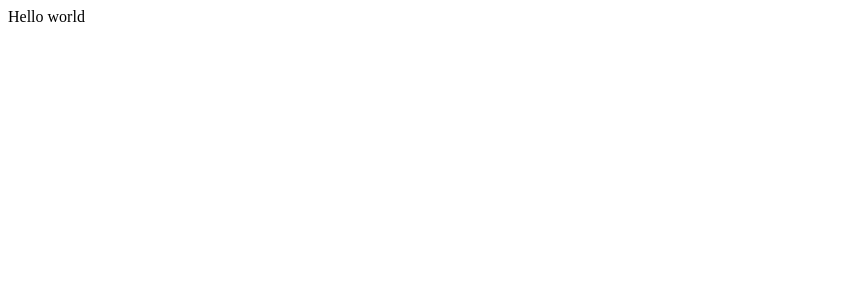
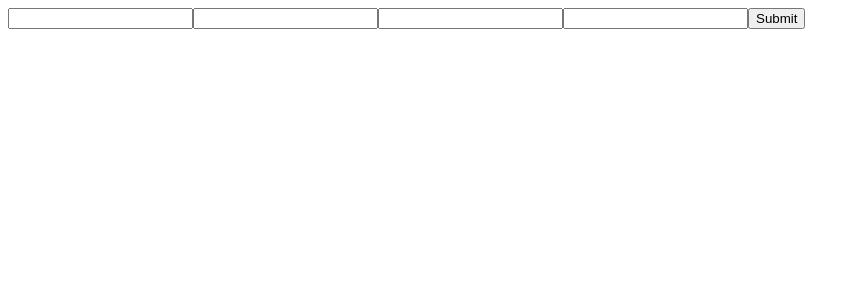
Before and after one commit to sandipshrest/socket, a Next.js app in the folder client/: page /register in a window 1280 px wide. Shown: the top 300 px of the page, without its empty margins (0-860 px from the left). Built offline with nearby package versions, Linux system fonts and the light colour scheme.

Commit message:
register user successfully

```diff
--- a/client/package.json
+++ b/client/package.json
@@ -9,10 +9,13 @@
     "lint": "next lint"
   },
   "dependencies": {
+    "axios": "^1.7.2",
+    "formik": "^2.4.6",
     "next": "14.2.4",
     "react": "^18",
     "react-dom": "^18",
-    "socket.io-client": "^4.7.5"
+    "socket.io-client": "^4.7.5",
+    "yup": "^1.4.0"
   },
   "devDependencies": {
     "@types/node": "^20",
--- a/client/src/app/(user)/register/page.tsx
+++ b/client/src/app/(user)/register/page.tsx
@@ -1,7 +1,85 @@
+"use client";
 import React from "react";
+import { Formik, Form, Field } from "formik";
+import * as Yup from "yup";
+import axios from "axios";
+import { useRouter } from "next/navigation";
+
+const SignupSchema = Yup.object().shape({
+  fullName: Yup.string()
+    .min(2, "Too Short!")
+    .max(50, "Too Long!")
+    .required("Required"),
+  email: Yup.string().email("Invalid email").required("Required"),
+  password: Yup.string()
+    .required("Required")
+    .matches(/[A-Z]/, "Must Contain One Uppercase character"),
+  rePassword: Yup.string()
+    .required("Required")
+    .oneOf([Yup.ref("password")], "Passwords does not match"),
+});
 
 const Register: React.FC<RegisterProps> = ({}) => {
-  return <div>Hello world</div>;
+  const router = useRouter();
+
+  const handleRegister = async (values: any) => {
+    const data = {
+      fullName: values.fullName,
+      email: values.email,
+      password: values.password,
+    };
+    const response = await axios.post(
+      `${process.env.NEXT_PUBLIC_BASE_URL}/register`,
+      data
+    );
+    if (response.status === 200) {
+      alert(response.data.msg);
+      router.push("/login");
+    } else {
+      alert(response.data.msg);
+    }
+    try {
+    } catch (err) {
+      console.log(err);
+    }
+  };
+
+  return (
+    <div>
+      <Formik
+        initialValues={{
+          fullName: "",
+          email: "",
+          password: "",
+          rePassword: "",
+        }}
+        validationSchema={SignupSchema}
+        onSubmit={(values) => {
+          handleRegister(values);
+        }}
+      >
+        {({ errors, touched }) => (
+          <Form>
+            <Field name="fullName" />
+            {errors.fullName && touched.fullName ? (
+              <div>{errors.fullName}</div>
+            ) : null}
+            <Field name="email" type="email" />
+            {errors.email && touched.email ? <div>{errors.email}</div> : null}
+            <Field name="password" type="password" />
+            {errors.password && touched.password ? (
+              <div>{errors.password}</div>
+            ) : null}
+            <Field name="rePassword" type="password" />
+            {errors.rePassword && touched.rePassword ? (
+              <div>{errors.rePassword}</div>
+            ) : null}
+            <button type="submit">Submit</button>
+          </Form>
+        )}
+      </Formik>
+    </div>
+  );
 };
 
 export default Register;
```
Also changed, not shown: client/src/app/(user)/login/page.tsx (added), 1 other file (tests, documents, lock files or other folders).
